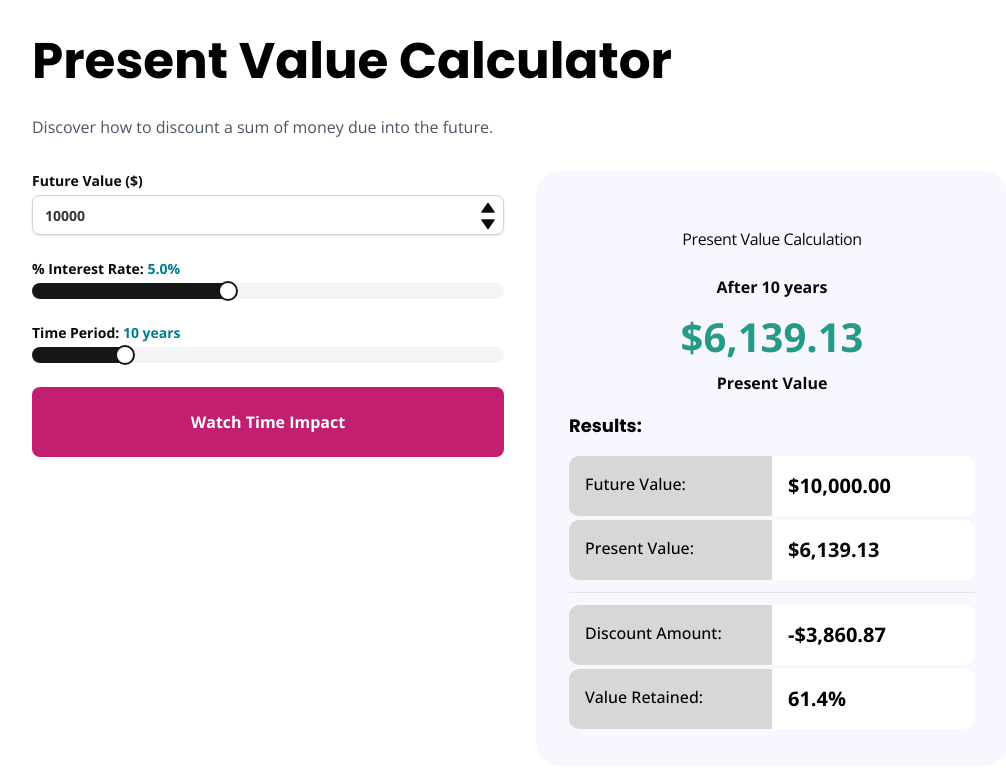
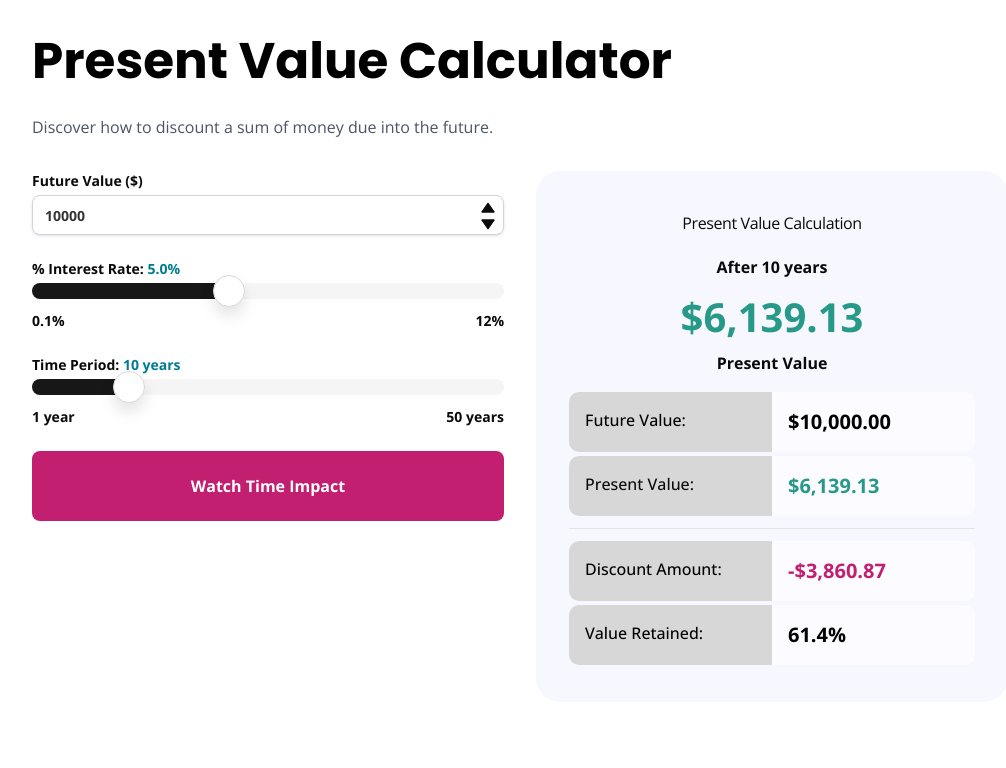
Before and after one commit to SU-SWS/ifdm_learning_apps, a Next.js app: page /interactives/present-value-calculator in a window 1280 px wide. Shown: the top 768 px of the page, without its empty margins (120-1126 px from the left). Built offline with nearby package versions, Linux system fonts and the light colour scheme.

Commit message:
design tweaks

```diff
--- a/app/interactives/present-value-calculator/page.tsx
+++ b/app/interactives/present-value-calculator/page.tsx
@@ -110,6 +110,10 @@ export default function PresentValueCalculator() {
                   step={0.1}
                   className="w-full border-color-[#007c92]"
                 />
+                <div className="flex justify-between text-sm font-bold">
+                  <span>0.1%</span>
+                  <span>12%</span>
+                </div>
               </div>
 
               {/* Time Period Slider */}
@@ -122,6 +126,10 @@ export default function PresentValueCalculator() {
                   min={1}
                   step={1}
                   className="w-full" />
+                  <div className="flex justify-between text-sm font-bold">
+                  <span>1 year</span>
+                  <span>50 years</span>
+                </div>
               </div>
 
               {/* Watch Time Impact Button */}
@@ -156,14 +164,13 @@ export default function PresentValueCalculator() {
               <div className="pt-4">
                 {/* Results section */}
                 <div className="bg-[#F7F8FF] rounded-lg border border-[#F7F8FF]">
-                  <h2 className={`${poppins.className} text-lg text-black font-bold pb-4`}>Results:</h2>
                     <div className="innerwrapper">
                       <div className="flex flex-col mb-1">
                         <div className="flex align-center flex-row">
                           <div className="w-[50%] text-md  p-4 font-medium text-black rounded-l-lg bg-[#D7D7D7]">
                             Future Value:
                           </div>
-                          <div className="w-[50%] text-xl p-4 self-center rounded-r-lg bg-white font-bold text-black overflow-hidden text-ellipsis">
+                          <div className="w-[50%] text-xl p-4 self-center rounded-r-lg bg-[#FCFBFF] font-bold text-black overflow-hidden text-ellipsis">
                             ${futureValue.toLocaleString("en-US", { minimumFractionDigits: 2, maximumFractionDigits: 2 })}
                           </div>
                         </div>
@@ -171,11 +178,11 @@ export default function PresentValueCalculator() {
                       <div className="flex flex-col  mb-1">
                         <div className={`flex align-center flex-row`}>
                           <div
-                            className="w-[50%] text-md p-4 font-medium text-black rounded-l-lg bg-[#D7D7D7]">
+                            className="w-[50%] text-md p-4 font-medium  rounded-l-lg bg-[#D7D7D7]">
                             Present Value:
                           </div>
                           <div
-                            className="w-[50%] text-xl p-4 self-center rounded-r-lg font-bold overflow-hidden bg-white text-ellipsis"
+                            className="w-[50%] text-xl p-4 self-center rounded-r-lg text-[#279989] font-bold overflow-hidden bg-[#FCFBFF] text-ellipsis"
                           >
                             ${presentValue.toLocaleString("en-US", { minimumFractionDigits: 2, maximumFractionDigits: 2 })}
 
@@ -188,7 +195,7 @@ export default function PresentValueCalculator() {
                           <div className="w-[50%] text-md p-4 font-medium text-black bg-[#D7D7D7] rounded-l-lg whitespace-nowrap">
                             Discount Amount:
                           </div>
-                          <div className="w-[50%] text-xl p-4 self-center rounded-r-lg font-bold text-black bg-white  overflow-hidden text-ellipsis">
+                          <div className="w-[50%] text-xl p-4 self-center rounded-r-lg font-bold text-[#C31F70] bg-[#FCFBFF]  overflow-hidden text-ellipsis">
                             -${discountAmount.toLocaleString("en-US", { minimumFractionDigits: 2, maximumFractionDigits: 2 })}
                           </div>
                         </div>
@@ -198,7 +205,7 @@ export default function PresentValueCalculator() {
                           <div className="w-[50%] text-md p-4 font-medium text-black bg-[#D7D7D7] rounded-l-lg">
                             Value Retained:
                           </div>
-                          <div className="w-[50%] text-xl p-4 self-center rounded-r-lg font-bold text-black bg-white  overflow-hidden text-ellipsis">
+                          <div className="w-[50%] text-xl p-4 self-center rounded-r-lg font-bold text-black bg-[#FCFBFF]  overflow-hidden text-ellipsis">
                             {valueRetained.toFixed(1)}%
                           </div>
                         </div>
--- a/components/ui/card.tsx
+++ b/components/ui/card.tsx
@@ -22,7 +22,7 @@ const CardHeader = React.forwardRef<
 >(({ className, ...props }, ref) => (
   <div
     ref={ref}
-    className={cn("flex flex-col space-y-1.5 p-6", className)}
+    className={cn("flex flex-col space-y-1.5 pt-2 pb-5", className)}
     {...props}
   />
 ))
--- a/components/ui/slider.tsx
+++ b/components/ui/slider.tsx
@@ -17,7 +17,7 @@ const Slider = React.forwardRef<
     <SliderPrimitive.Track className="relative h-4 w-full grow overflow-hidden rounded-full bg-secondary">
       <SliderPrimitive.Range className="absolute h-full bg-primary" />
     </SliderPrimitive.Track>
-    <SliderPrimitive.Thumb className="block h-5 w-5 rounded-full border-2 border-primary bg-background ring-offset-background transition-colors focus-visible:outline-none focus-visible:ring-2 focus-visible:ring-ring focus-visible:ring-offset-2 disabled:pointer-events-none disabled:opacity-50" />
+    <SliderPrimitive.Thumb className="block h-8 w-8 border-[#D7D7D7] border drop-shadow-xl rounded-full bg-background ring-offset-background transition-colors focus-visible:outline-none focus-visible:ring-1 focus-visible:ring-ring focus-visible-ring-color-[#D7D7D7] disabled:pointer-events-none disabled:opacity-50" />
   </SliderPrimitive.Root>
 ))
 Slider.displayName = SliderPrimitive.Root.displayName
```
